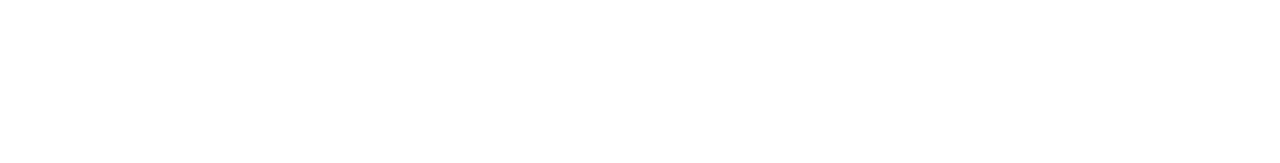
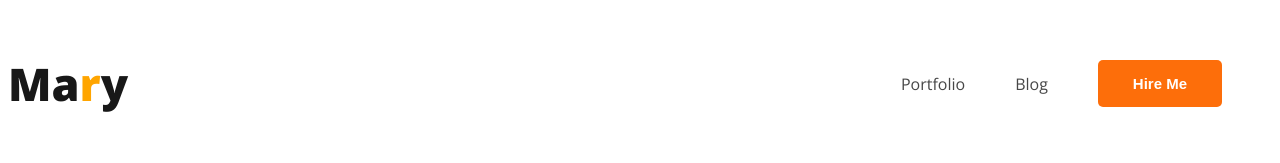
Before and after one commit to Myself-Ashish-Sarker/identity-02, a plain HTML site: page index.html in a window 1280 px wide. Drawn offline with nearby package versions, Linux system fonts and the light colour scheme.

Commit message:
third commit

```diff
--- a/index.html
+++ b/index.html
@@ -1,11 +1,29 @@
 <!DOCTYPE html>
 <html lang="en">
-<head>
-    <meta charset="UTF-8">
-    <meta name="viewport" content="width=device-width, initial-scale=1.0">
-    <title>Document</title>
-</head>
-<body>
+    <head>
+        <meta charset="UTF-8" />
+        <meta name="viewport" content="width=device-width, initial-scale=1.0" />
+        <link rel="preconnect" href="https://fonts.googleapis.com" />
+        <link rel="preconnect" href="https://fonts.gstatic.com" crossorigin />
 
-</body>
+        <link
+            href="https://fonts.googleapis.com/css2?family=Open+Sans:ital,wght@0,300;0,400;0,500;0,600;0,700;0,800;1,300;1,400;1,500;1,600;1,700;1,800&display=swap"
+            rel="stylesheet"
+        />
+
+        <link rel="stylesheet" href="./style.css" />
+        <title>Document</title>
+    </head>
+    <body>
+        <header>
+            <nav>
+                <h3 class="nav-title">Ma<span class="text-primary">r</span>y</h3>
+                <ul>
+                    <li><a href="#">Portfolio</a></li>
+                    <li><a href="#">Blog</a></li>
+                    <li><button class="btn-primary">Hire Me</button></li>
+                </ul>
+            </nav>
+        </header>
+    </body>
 </html>
--- a/style.css
+++ b/style.css
@@ -0,0 +1,49 @@
+/* * {
+    margin: 0;
+    padding: 0;
+} */
+
+body {
+    font-family: "Open Sans", sans-serif;
+}
+
+nav {
+    display: flex;
+    justify-content: space-between;
+    align-items: center;
+}
+
+.nav-title {
+    color: #181818;
+    font-size: 45px;
+    font-weight: 800;
+}
+
+.text-primary {
+    color: orange;
+}
+
+nav > ul {
+    display: flex;
+    align-items: center;
+}
+
+nav li {
+    list-style: none;
+    margin-right: 50px;
+}
+
+nav a {
+    text-decoration: none;
+    color: #474747;
+}
+
+.btn-primary {
+    border-radius: 5px;
+    color: white;
+    background: #fd6e0a;
+    border: 0;
+    font-size: 15px;
+    font-weight: 700;
+    padding: 15px 35px;
+}
```
